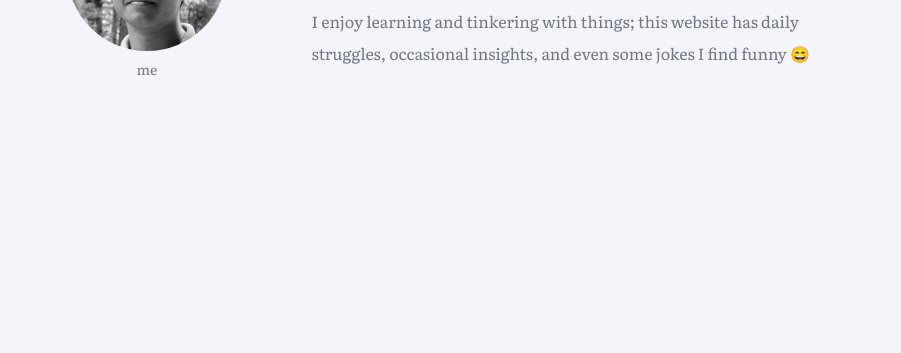
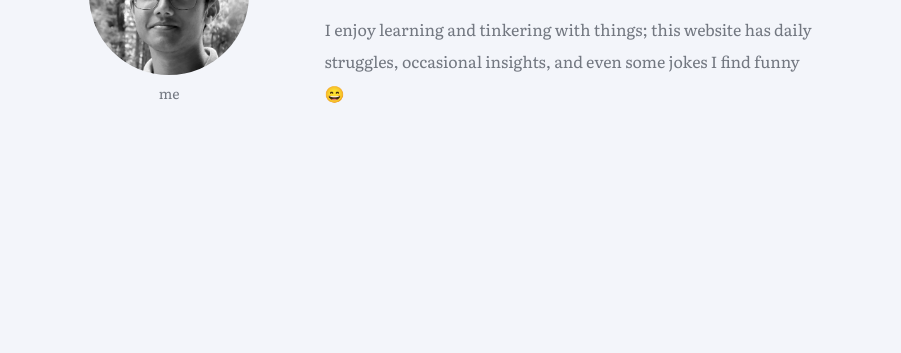
Before and after one commit to sreyassabbani/sreyassabbani.github.io, an Astro site: page / in a window 1280 px wide. Shown: the part 447-800 px from the top of the page, without its empty margins (202-1103 px from the left). Built offline with nearby package versions, Linux system fonts and the light colour scheme; Astro itself is replaced by a stand-in of ours; a web font is replaced by a local one.

Commit message:
style: restore desktop centering for the home layout

```diff
--- a/src/layouts/Layout.astro
+++ b/src/layouts/Layout.astro
@@ -25,14 +25,14 @@ const isHome = variant === "home";
     <div
       class:list={[
         "mx-auto flex w-full justify-center",
-        isHome ? "min-h-dvh md:min-h-screen" : "min-h-screen",
+        isHome ? "min-h-dvh md:min-h-screen md:items-center" : "min-h-screen",
       ]}
     >
       <div
         class:list={[
           "page-shell flex w-full flex-col",
           isHome
-            ? "h-dvh max-w-4xl px-4 pb-4 pt-3 sm:px-6 sm:pb-6 sm:pt-4 md:h-auto md:min-h-screen md:px-8 md:pb-8 md:pt-6"
+            ? "h-dvh max-w-4xl px-4 pb-4 pt-3 sm:px-6 sm:pb-6 sm:pt-4 md:min-h-screen md:items-center md:justify-center md:gap-10 md:px-12 md:py-12 lg:px-16 lg:py-16"
             : "min-h-screen max-w-3xl px-4 pb-8 pt-3 sm:px-6 sm:pb-10 sm:pt-4 md:px-8 md:pb-12 md:pt-6",
         ]}
       >
@@ -43,7 +43,7 @@ const isHome = variant === "home";
           class:list={[
             "w-full",
             isHome
-              ? "flex min-h-0 flex-1 flex-col pt-4 sm:pt-6 md:pt-4"
+              ? "flex min-h-0 flex-1 flex-col pt-4 sm:pt-6 md:mt-4 md:flex-none md:items-center md:justify-center md:gap-6 md:pt-0"
               : "flex-1 pt-6 sm:pt-8 md:pt-2",
           ]}
         >
```
